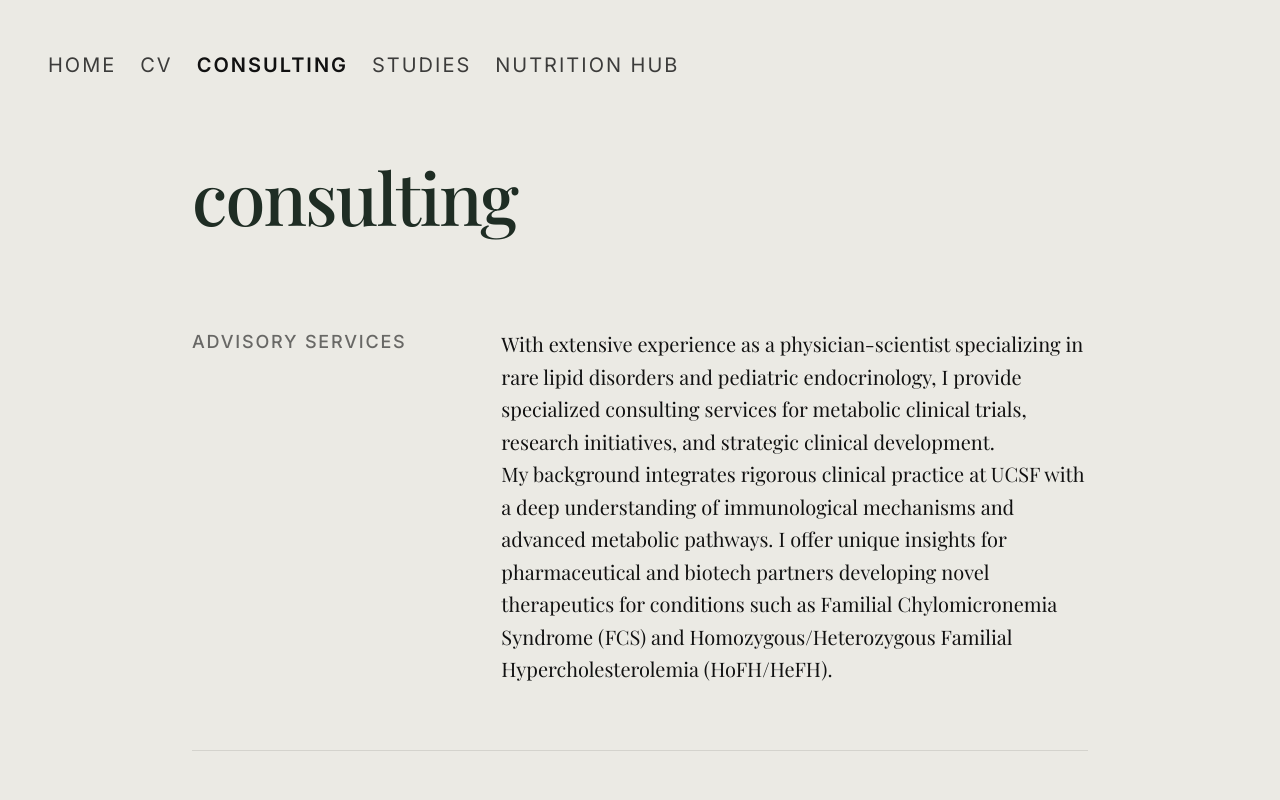
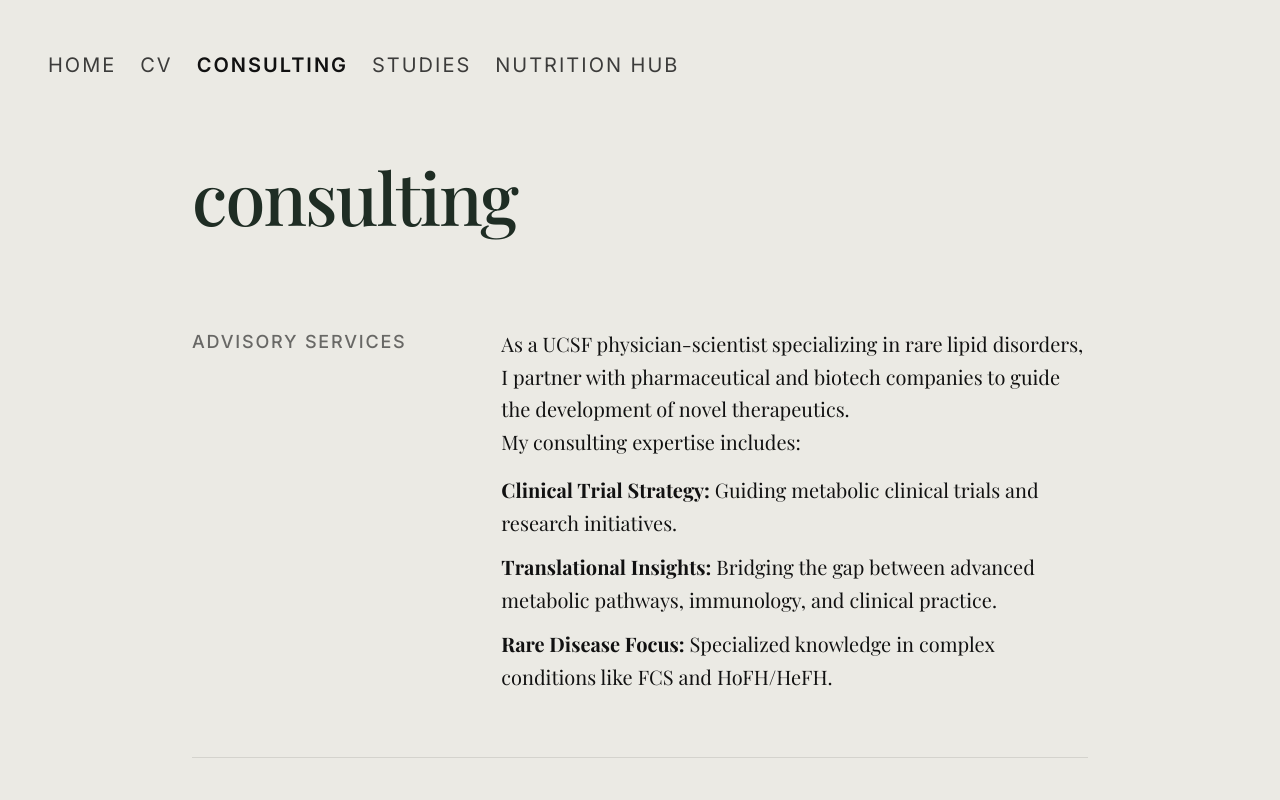
Before and after one commit to MartinT787/website_MT2, a React (Vite) app: page /consulting in a window 1280 px wide. Shown: the top 800 px of the page. Built offline with nearby package versions, Linux system fonts and the light colour scheme; a web font is replaced by a local one.

Commit message:
content: update consulting copy to be more direct

```diff
--- a/src/pages/Consulting.tsx
+++ b/src/pages/Consulting.tsx
@@ -33,11 +33,16 @@ export default function Consulting() {
         <div className="md:col-span-8 consult-item">
           <div className="prose prose-xl prose-p:font-heading prose-p:text-charcoal prose-p:leading-snug max-w-none">
             <p>
-              With extensive experience as a physician-scientist specializing in rare lipid disorders and pediatric endocrinology, I provide specialized consulting services for metabolic clinical trials, research initiatives, and strategic clinical development.
+              As a UCSF physician-scientist specializing in rare lipid disorders, I partner with pharmaceutical and biotech companies to guide the development of novel therapeutics.
             </p>
-            <p>
-              My background integrates rigorous clinical practice at UCSF with a deep understanding of immunological mechanisms and advanced metabolic pathways. I offer unique insights for pharmaceutical and biotech partners developing novel therapeutics for conditions such as Familial Chylomicronemia Syndrome (FCS) and Homozygous/Heterozygous Familial Hypercholesterolemia (HoFH/HeFH).
+            <p className="mb-4">
+              My consulting expertise includes:
             </p>
+            <ul className="list-none space-y-3">
+              <li><strong>Clinical Trial Strategy:</strong> Guiding metabolic clinical trials and research initiatives.</li>
+              <li><strong>Translational Insights:</strong> Bridging the gap between advanced metabolic pathways, immunology, and clinical practice.</li>
+              <li><strong>Rare Disease Focus:</strong> Specialized knowledge in complex conditions like FCS and HoFH/HeFH.</li>
+            </ul>
           </div>
         </div>
 
```
